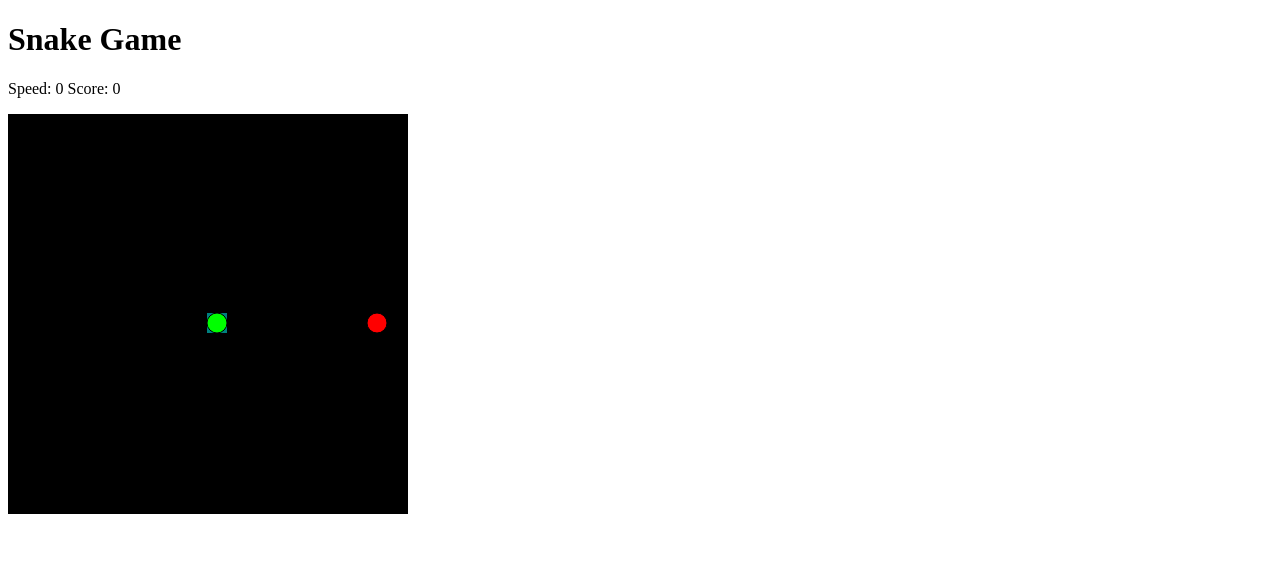
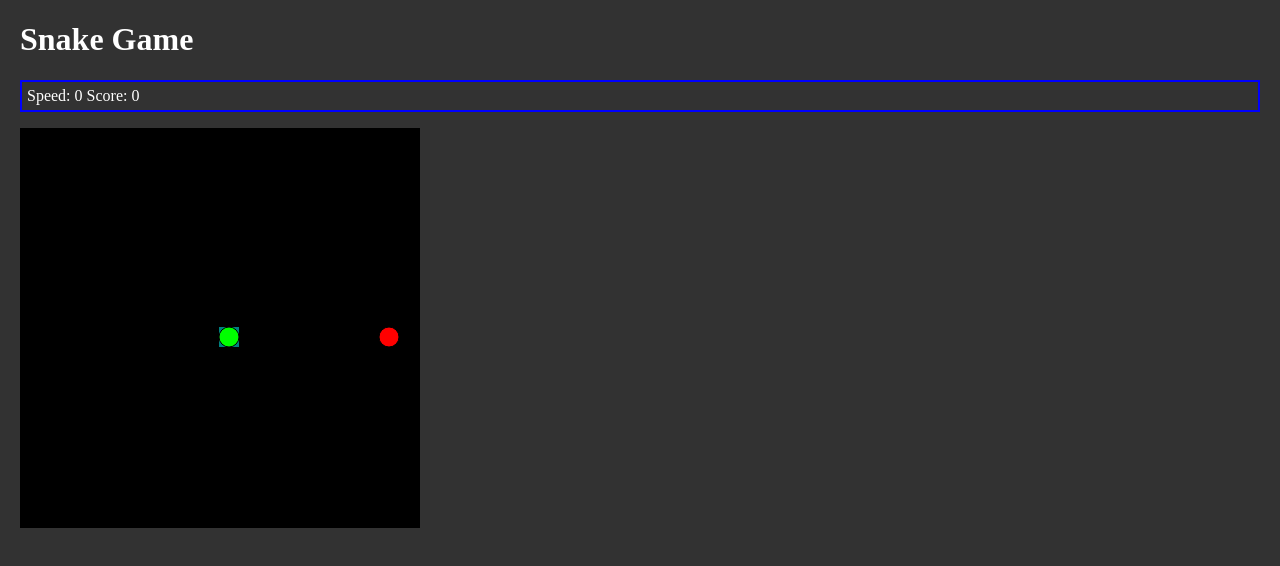
Before and after one commit to DarkRainX3/SomethingNew, a plain HTML site: page index.html in a window 1280 px wide. Drawn offline with Linux system fonts and the light colour scheme.

Commit message:
Web design

```diff
--- a/index.html
+++ b/index.html
@@ -1,149 +1,20 @@
 <!DOCTYPE html>
-<h1>Snake Game</h1>
-<p id="speedout">Speed:</p>
+<head>
+    <title>Welcome</title>
+    <style>
+        body {
+            margin: 20px;
+            background-color: rgb(50, 50, 50);
+        }
+        .output {
+            border-style: solid;
+            border-width: 2px;
+            border-color: blue;
+            padding: 5px;
+        }
+    </style>
+</head>
+<h1 style="color:white">Snake Game</h1>
+<p class="output" id="speedout" style="color:white">Speed:</p>
 <canvas id="gc" width="400" height="400"></canvas>
-<script src="snake.js">
-    // window.onload = function() {
-    //     canv = document.getElementById("gc");
-    //     ctx = canv.getContext("2d");    //makes obj that has methods for drawing
-    //     // on canvas, "2d" has various shapes
-    //     document.addEventListener("keydown",keyPush);
-    //     //interval = setInterval(game,1000/speed);
-    //     setTimeout(game,200);
-    //     var speedout = document.getElementById('speed');
-    // }
-    // var speed = 5;  //snake speed
-    // xv = yv = 0;    // x,y velocity
-    // px=py=10;   //player position
-    // gs = 20;   //gridsize
-    // tc = 20;    //tile count
-    // ax = Math.floor(Math.random()*tc); // first food
-    // ay = Math.floor(Math.random()*tc);
-    // trail = []; //snake position
-    // tail = 3;   //lenght of snake
-    // var score = 0;
-    // function game() {
-    //     setTimeout(game,1000/speed);
-    //     px+=xv;
-    //     py+=yv;
-    //     if(px<0) {
-    //         px=tc-1;
-    //     }
-    //     if(px>tc-1) {
-    //         px = 0;
-    //     }
-    //     if(py<0) {
-    //         py=tc-1;
-    //     }
-    //     if(py>tc-1) {
-    //         py = 0;
-    //     }
-    //     ctx.fillStyle="black";
-    //     ctx.fillRect(0,0,canv.width,canv.height);
-    //
-    //     ctx.fillStyle="teal";
-    //     for (var i = 1; i<trail.length; i++) {
-    //         ctx.fillRect(trail[i].x*gs-1,trail[i].y*gs-1,gs,gs);
-    //         if(trail[i].x==px && trail[i].y==py){
-    //             tail = 3;
-    //             speed = 5;
-    //             score=xv=yv=0;
-    //             speedout.textContent = "Speed: "+(speed-5)+ " Score: "+  score;
-    //             // clearInterval(interval)
-    //             // interval = setInterval(game,1000/speed);
-    //         }
-    //     }
-    //     ctx.beginPath();
-    //     ctx.arc(px*gs+9,py*gs+9,10,0,2*Math.PI, false);
-    //     ctx.fillStyle="lime";
-    //     ctx.fill();
-    //     ctx.lineWidth = 0;
-    //     ctx.stroke();
-    //     trail.push({x:px,y:py});
-    //     while(trail.length>tail){
-    //         trail.shift();
-    //     }
-    //     if (ax==px && ay==py) {
-    //         tail++;
-    //         if (speed<=10)
-    //             speed++;
-    //         else
-    //             speed+=0.5;
-    //         score++;
-    //         //setTimeout(game,speed);
-    //         // clearInterval(interval)
-    //         // interval = setInterval(game,1000/speed);
-    //         speedout.textContent = "Speed: "+(speed-5)+ " Score: "+  score;
-    //         tempx = Math.floor(Math.random()*tc);
-    //         tempy = Math.floor(Math.random()*tc);
-    //         while (checkPos(tempx,tempy)==true){
-    //             tempx = Math.floor(Math.random()*tc);
-    //             tempy = Math.floor(Math.random()*tc);
-    //         }
-    //         ax=tempx;
-    //         ay=tempy;
-    //     }
-    //
-    //     ctx.beginPath();
-    //     ctx.arc(ax*gs+9,ay*gs+9,10,0,2*Math.PI, false);
-    //     ctx.fillStyle="red";
-    //     ctx.fill();
-    //     ctx.stroke();
-    //     //ctx.fillRect(ax*gs,ay*gs,gs-2,gs-2);
-    // }
-    // function checkPos(x,y) {
-    //     for (var i = 0; i<trail.length; i++){
-    //         if (trail[i].x==x && trail[i].y==y)
-    //             return true;
-    //     }
-    //     return false;
-    // }
-    // function keyPush(e) {
-    //     if (e.keyCode==37){
-    //         if(xv==1)
-    //             return;
-    //         xv=-1;yv=0;
-    //             return;
-    //     }
-    //     else if (e.keyCode==38){
-    //         if(yv==1)
-    //             return;
-    //         xv=0;yv=-1;
-    //             return;
-    //     }
-    //     else if (e.keyCode==39){
-    //         if(xv==-1)
-    //             return;
-    //         xv=1;yv=0;
-    //             return;
-    //     }
-    //     else if (e.keyCode==40){
-    //         if(yv==-1)
-    //             return;
-    //         xv=0;yv=1;
-    //             return;
-    //     }
-    //   // switch(e.keyCode) {
-    //   //   case 37:
-    //   //       if(xv==1)
-    //   //           break;
-    //   //       xv=-1;yv=0;
-    //   //       break;
-    //   //   case 38:
-    //   //       if(yv==1)
-    //   //           break;
-    //   //       xv=0;yv=-1;
-    //   //       break;
-    //   //   case 39:
-    //   //       if(xv==-1)
-    //   //           break;
-    //   //       xv=1;yv=0;
-    //   //       break;
-    //   //   case 40:
-    //   //       if(yv==-1)
-    //   //           break;
-    //   //       xv=0;yv=1;
-    //   //       break;
-    //   // }
-    // }
-</script>
+<script src="snake.js"></script>
```
